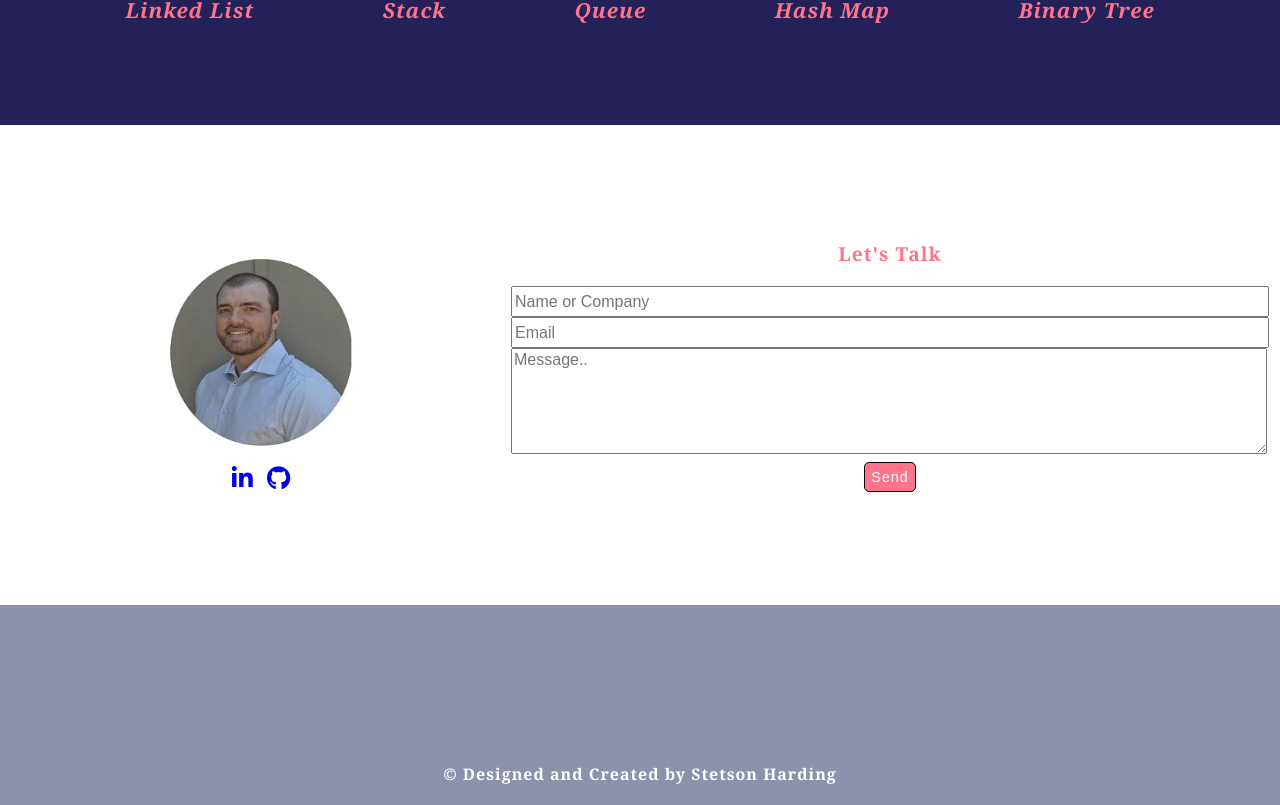
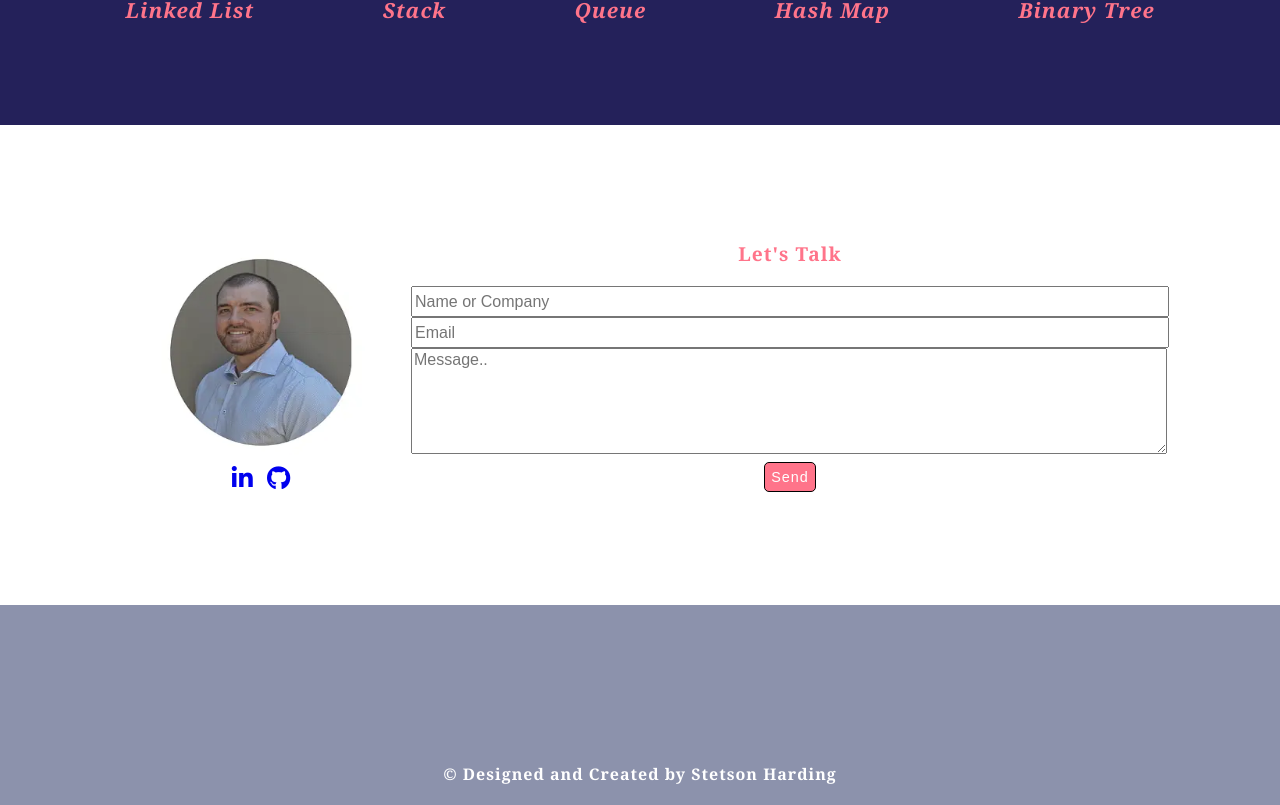
Before and after one commit to stetsonharding/devportfolio, a React (Create React App) app: page / in a window 1280 px wide. Shown: the part 3917-4722 px from the top of the page. Built offline with nearby package versions, Linux system fonts and the light colour scheme.

Commit message:
fixed self portrait container width for mobile.

```diff
--- a/src/css/Contact.css
+++ b/src/css/Contact.css
@@ -7,7 +7,7 @@
 }
 /* Self portrait */
 .self-portrait-container {
-  min-width: 500px;
+  min-width: 300px;
   display: flex;
   justify-content: center;
   align-items: center;
```
